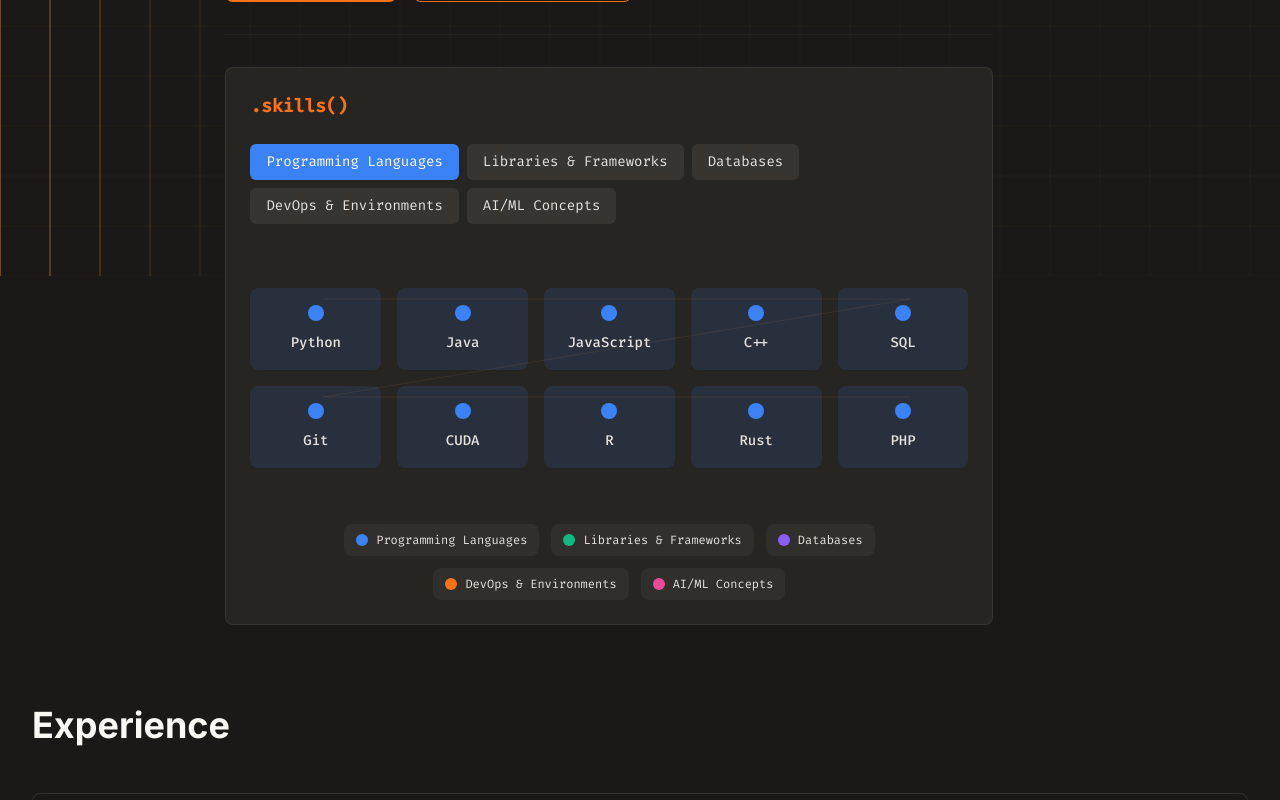
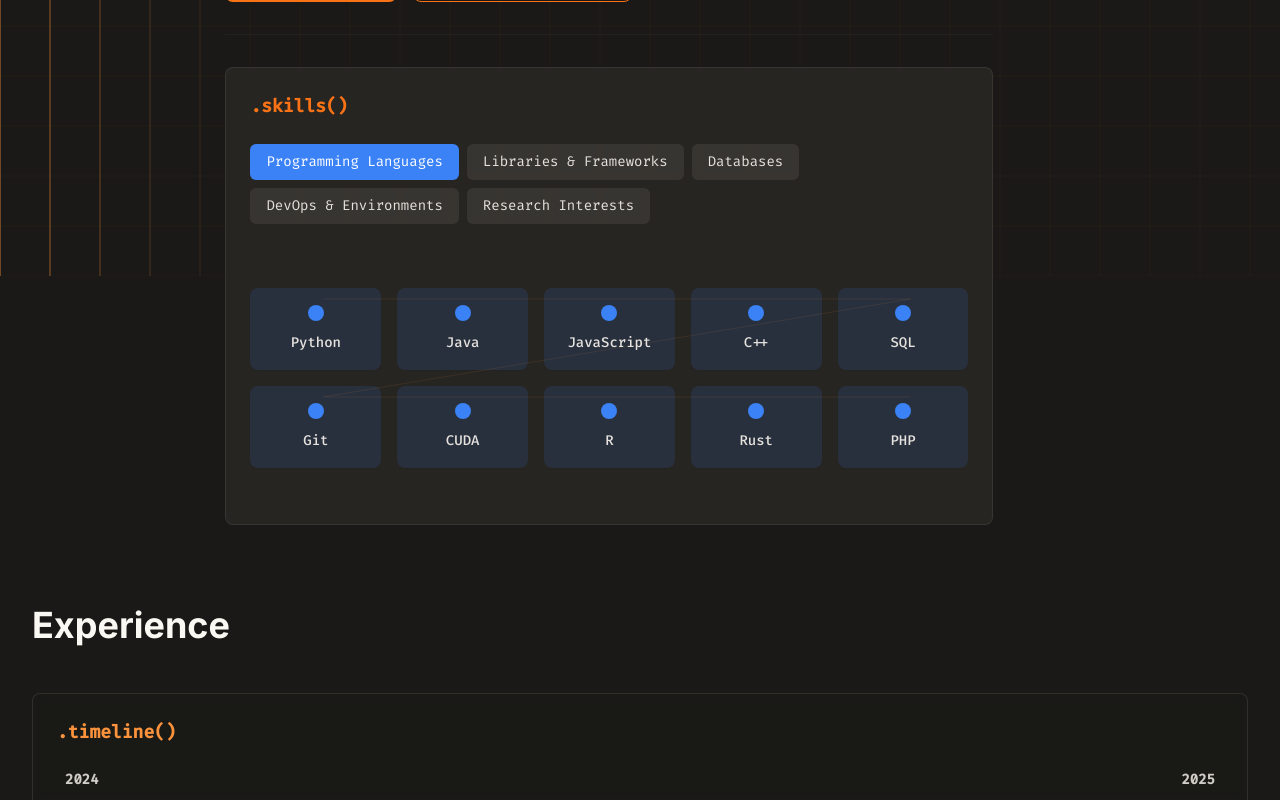
Before and after one commit to AbdulmalikDS/Portofolio, a React (Vite) app: page /#/ in a window 1280 px wide. Shown: the part 524-1324 px from the top of the page. Built offline with nearby package versions, Linux system fonts and the light colour scheme.

Commit message:
feat: Update skills section - Research Interests category with RL techniques

```diff
--- a/src/components/sections/InteractiveSkills.jsx
+++ b/src/components/sections/InteractiveSkills.jsx
@@ -32,9 +32,9 @@ export const InteractiveSkills = () => {
           skills: ['Linux', 'Ubuntu', 'Docker', 'Conda', 'Notebooks', 'Colab', 'Postman', 'cURL']
         },
         concepts: {
-          name: 'AI/ML Concepts',
+          name: 'Research Interests',
           color: '#ec4899',
-          skills: ['AGI', 'Agentic AI', 'MCPs', 'CNNs', 'RNNs', 'Attention', 'LLMOps', 'MLOps', 'GenAI', 'Quantum Computing']
+          skills: ['AGI', 'Agentic AI', 'MCPs', 'CNNs', 'RNNs', 'Attention', 'RLHF', 'PPO', 'DQN', 'Policy Gradients', 'LLMOps', 'MLOps', 'GenAI', 'Quantum Computing']
         }
       }
     }
@@ -195,18 +195,7 @@ export const InteractiveSkills = () => {
         </div>
       </div>
 
-      {/* Legend */}
-      <div className="mt-6 flex flex-wrap gap-3 justify-center">
-        {Object.values(currentData.categories).map(category => (
-          <div key={category.name} className="flex items-center gap-2 px-3 py-2 bg-neutral-700/30 rounded-lg text-xs">
-            <div
-              className="w-3 h-3 rounded-full"
-              style={{ backgroundColor: category.color }}
-            />
-            <span className="text-neutral-300">{category.name}</span>
-          </div>
-        ))}
-      </div>
+
     </div>
   )
 }
```
